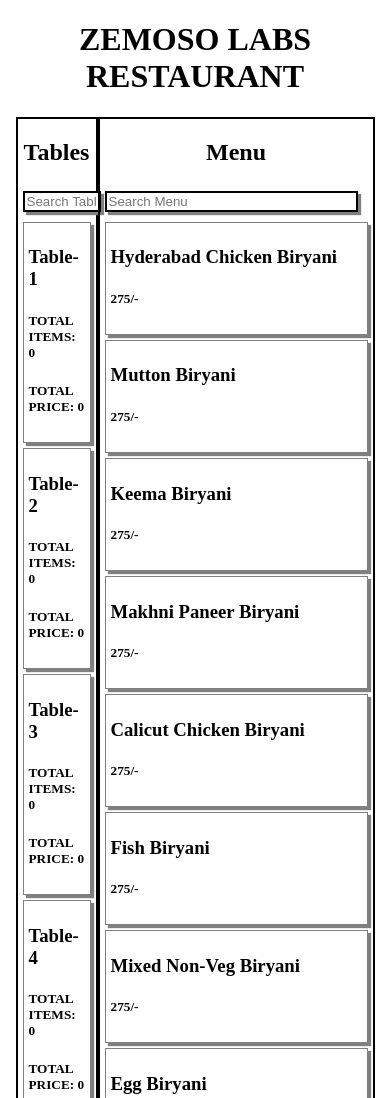
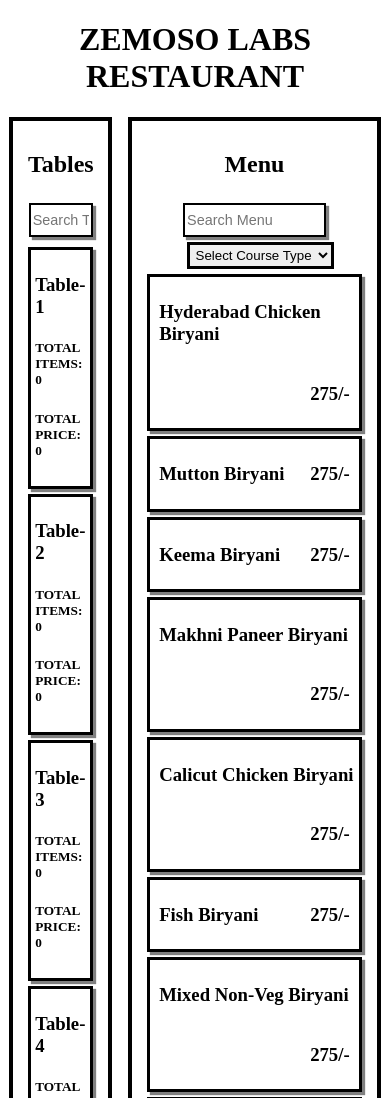
Before and after one commit to saivenkat0203/saivenkata0203.github.io, a plain HTML site: page index.html in a window 390 px wide. Shown: the top 1098 px of the page. Drawn offline with Linux system fonts and the light colour scheme.

Commit message:
Included some features

```diff
--- a/index.html
+++ b/index.html
@@ -2,12 +2,13 @@
 <html lang="en">
 <head>
     <meta charset="UTF-8">
-    <meta http-equiv="X-UA-Compatible" content="IE=edge">
+    <meta http-equiv="X-UA-Compatible" content="IE= edge">
     <meta name="viewport" content="width=device-width, initial-scale=1.0">
     <title>Zemoso Labs</title>
 
     <link rel="stylesheet" href="./styles/index.css">
     <link href="https://fonts.googleapis.com/icon?family=Material+Icons" rel="stylesheet">
+    <link rel="stylesheet" href="https://cdnjs.cloudflare.com/ajax/libs/font-awesome/4.7.0/css/font-awesome.min.css">
 </head>
 <body>
     <h1 class="title">ZEMOSO LABS RESTAURANT</h1>
@@ -49,61 +50,78 @@
 
             <input type="text" id="search2" placeholder="Search Menu" onkeyup="searchMenu()">
 
+            <select name="course-type" id="course-type" onchange="filterItems()">
+                <option value="Select">Select Course Type</option>
+                <option value="Entree">Entree</option>
+                <option value="MainCourse">Main Course</option>
+                <option value="Dessert">Dessert</option>
+                <option value="Appetizer">Appetizer</option>
+            </select>
+
             <div class="item" id="item1" draggable="true" ondragstart="drag(event)">
-                <h3 class="name">Hyderabad Chicken Biryani</h3>
-                <h5 class="price" value="275">275/-</h5>
+                <h3 class="name" id="MainCourse">Hyderabad Chicken Biryani</h3>
+                <h3 class="price" value="275">275/-</h3>
             </div>
 
             <div class="item" id="item2" draggable="true" ondragstart="drag(event)">
-                <h3 class="name">Mutton Biryani</h3>
-                <h5 class="price" value="275">275/-</h5>
+                <h3 class="name" id="MainCourse">Mutton Biryani</h3>
+                <h3 class="price" value="275">275/-</h3>
             </div>
 
             <div class="item" id="item3" draggable="true" ondragstart="drag(event)">
-                <h3 class="name">Keema Biryani</h3>
-                <h5 class="price" value="275">275/-</h5>
+                <h3 class="name" id="entree">Keema Biryani</h3>
+                <h3 class="price" value="275">275/-</h3>
             </div>
 
             <div class="item" id="item4" draggable="true" ondragstart="drag(event)">
-                <h3 class="name">Makhni Paneer Biryani</h3>
-                <h5 class="price" value="275">275/-</h5>
+                <h3 class="name" id="entree">Makhni Paneer Biryani</h3>
+                <h3 class="price" value="275">275/-</h3>
             </div>
 
             <div class="item" id="item5" draggable="true" ondragstart="drag(event)">
-                <h3 class="name">Calicut Chicken Biryani</h3>
-                <h5 class="price" value="275">275/-</h5>
+                <h3 class="name" id="dessert">Calicut Chicken Biryani</h3>
+                <h3 class="price" value="275">275/-</h3>
             </div>
 
             <div class="item" id="item6" draggable="true" ondragstart="drag(event)">
-                <h3 class="name">Fish Biryani</h3>
-                <h5 class="price" value="275">275/-</h5>
+                <h3 class="name" id="dessert">Fish Biryani</h3>
+                <h3 class="price" value="275">275/-</h3>
             </div>
 
             <div class="item" id="item7" draggable="true" ondragstart="drag(event)">
-                <h3 class="name">Mixed Non-Veg Biryani</h3>
-                <h5 class="price" value="275">275/-</h5>
+                <h3 class="name" id="appetizer">Mixed Non-Veg Biryani</h3>
+                <h3 class="price" value="275">275/-</h3>
             </div>
 
             <div class="item" id="item8" draggable="true" ondragstart="drag(event)">
-                <h3 class="name">Egg Biryani</h3>
-                <h5 class="price" value="275">275/-</h5>
+                <h3 class="name" id="appetizer">Egg Biryani</h3>
+                <h3 class="price" value="275">275/-</h3>
             </div>
         </div>
     </div>
 
     <div class="table-details">
+        <div class="content">
             <span class="close" onclick="closeTable(event)">&times;</span>
             <strong>Table - <span id="table-id"></span> | Order Details</strong>
 
             <br><br><br>
             <div class="orders">
                 <table id="orders-table">
+                    <colgroup>
+                        <col span="1" style="width: 10%">
+                        <col span="1" style="width: 40%">
+                        <col span="1" style="width: 20%">
+                        <col span="1" style="width: 10%">
+                        <col span="1" style="width: 10%">
+                    </colgroup>
                     <thead>
                         <tr>
                             <th>S.No.</th>
                             <th>Item</th>
                             <th>Price</th>
                             <th>Quantity</th>
+                            <th>Delete</th>
                         </tr>
                     </thead>
 
@@ -113,10 +131,13 @@
 
                     <tfoot>
                         <tr>
-                        <td colspan="4" class="totalPrice-tableView"></td>
+                            <td colspan="5" class="totalPrice-tableView"></td>
                         </tr>
                     </tfoot>
                 </table>
+            </div>
+
+            <input type="button" value="Generate Bill" id="bill" onclick="generateBill()">
         </div>
     </div>
 
--- a/scripts/index.js
+++ b/scripts/index.js
@@ -58,7 +58,9 @@ function searchMenu() {
     for(let i = 0; i < items.length; i++) {
         let name = items[i].getElementsByClassName("name");
 
-        if(name[0].innerHTML.toLowerCase().indexOf(input.toLowerCase()) > -1) {
+        let course = name[0].id;
+
+        if(name[0].innerHTML.toLowerCase().indexOf(input.toLowerCase()) > -1 || course.toLowerCase().indexOf(input.toLowerCase()) > -1) {
             items[i].style.display = "";
         }
         else {
@@ -178,6 +180,8 @@ function computeTable(table_id) {
         inputTag.id = "quantityNewInput";
         inputTag.value = orders[table_id][i]["quantity"];
         inputTag.min = "1";
+        inputTag.style.width = "90%";
+
         newCol.appendChild(inputTag);
 
         inputTag.addEventListener("input", function() {
@@ -204,11 +208,17 @@ function computeTable(table_id) {
         });
 
         newCol = newRow.insertCell();
-        let removeButton = document.createElement("input");
-        removeButton.type = "button";
-        removeButton.name = "removeItem";
+        let removeButton = document.createElement("button");
+        /*removeButton.type = "button";
+        removeButton.name = "removeItem";*/
         removeButton.id = "removeItem";
-        removeButton.value = "del";
+
+        let bin = document.createElement("i");
+        bin.className = "fa fa-trash";
+        removeButton.appendChild(bin);
+
+        console.log(bin);
+        removeButton.style.width = "100%";
         newCol.appendChild(removeButton);
 
         removeButton.onclick = function() {
@@ -250,3 +260,30 @@ function computeTotalPrice(table_id) {
     let total = document.getElementsByClassName("totalPrice-tableView")[0];
     total.innerHTML = "Total price: " + totalPriceOfTables[table_id];
 }
+
+function filterItems() {
+    let dropDownValue = document.getElementById("course-type").value;
+    console.log(dropDownValue);
+
+    let items = document.getElementsByClassName("item");
+
+    if(dropDownValue.toLowerCase() === "select") {
+        for(let i = 0; i < items.length; i++) {
+            console.log(items[i]);
+            items[i].style.removeProperty("display");
+        }
+    }
+    else {
+        for(let i = 0; i < items.length; i++) {
+            let name = items[i].getElementsByClassName("name");
+            let course = name[0].id;
+
+            if(course.toLowerCase().indexOf(dropDownValue.toLowerCase()) > -1) {
+                items[i].style.display = "";
+            }
+            else {
+                items[i].style.display = "none";
+            }
+        }
+    }
+}
--- a/styles/index.css
+++ b/styles/index.css
@@ -1,5 +1,6 @@
 .title {
     text-align: center;
+    color: black;
 }
 
 .container {
@@ -13,29 +14,50 @@
 .tables-list {
     width: 20vw;
     height: max-content;
-    border: 2px solid black;
+    border: 4px solid black;
+    padding: 10px;
+    text-align: center;
 }
 
 .menu {
     width: 70vw;
     height: max-content;
-    border: 2px solid black;
+    border: 4px solid black;
+    margin-left: 1em;
+    padding: 10px;
+    text-align: center;
 }
 
-#search1, #search2{
+#search1 {
     border: 2px solid black;
     margin: 5px;
-    width: 90%;
     box-shadow: 3px 3px 1px gray;
-    justify-content: center;
+    width: 75%;
+    height: 2em;
+    margin-left: 5px;
+    font-size: 0.9em;
+}
+
+#search2 {
+    border: 2px solid black;
+    margin: 5px;
+    box-shadow: 3px 3px 1px gray;
+    width: 60%;
+    height: 2em;
+    margin-left: 5px;
+    font-size: 0.9em;
+    display: inline-block;
+
 }
 
 .table {
     padding: 5px;
-    border: 1px solid gray;
+    border: 3px solid black;
     margin: 5px;
     box-shadow: 3px 3px 1px gray;
     visibility: visible;
+    text-align: left;
+    padding-left: 5%;
 }
 
 .table :hover, .table :focus {
@@ -44,9 +66,11 @@
 
 .item {
     padding: 5px;
-    border: 1px solid gray;
+    border: 3px solid black;
     margin: 5px;
     box-shadow: 3px 3px 1px gray;
+    text-align: left;
+    overflow: hidden;
 }
 
 .table-details {
@@ -58,8 +82,24 @@
     left: 30%;
 
     overflow: auto;
+    border: 2px solid black;
     background-color: white;
-    border: 2px solid black;
+    opacity: 100%;
+    width: 40%;
+    height: 40%;
+}
+
+.content {
+    text-align: center;
+    font-size: 1em;
+    padding: 1em;
+}
+
+#orders-table {
+    margin-left: auto;
+    margin-right: auto;
+    width: 100%;
+    height: 100%;
 }
 
 .close {
@@ -78,3 +118,49 @@
 #orders-table, th, td {
     border: 2px solid black;
 }
+
+h3.name {
+    display: inline-block;
+    padding-left: 2%;
+}
+
+h3.price {
+    padding-right: 2%;
+    float: right;
+}
+
+#course-type {
+    margin-left: 5%;
+    border: 3px solid black;
+    padding: 2px;
+}
+
+#bill {
+    width: 30%;
+    border: 2px solid black;
+    margin: 1em;
+}
+
+
+@media screen and (max-width: 900px) {
+    .container {
+        display: flex;
+        flex-direction: row;
+        flex-wrap: wrap;
+        margin: 0;
+        padding: 0;
+        align-items: flex-start;
+    }
+
+    .tables-list {
+        width: 20%;
+    }
+
+    .menu {
+        width: 60%;
+    }
+
+    .table-details {
+        width: 30%;
+    }
+}
```
Also changed, not shown: images/1.jpg (added), images/2.jpg (added), images/3.jpg (added), images/4.jpg (added). Lines whose indentation alone changed are shown as unchanged.
